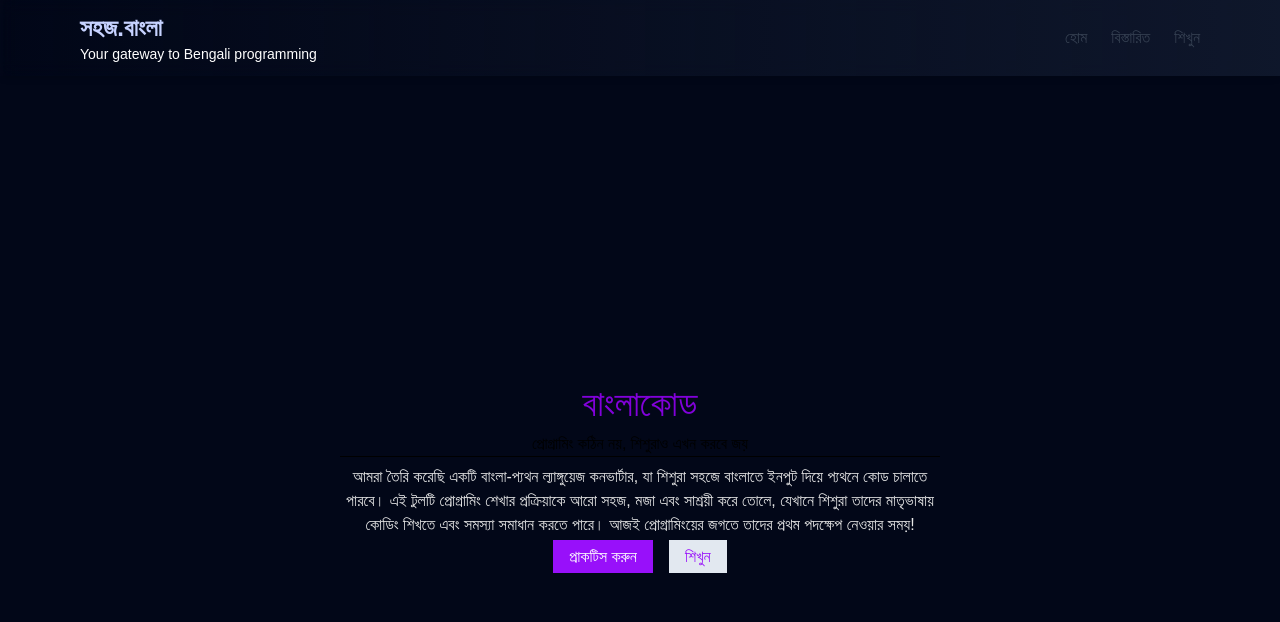
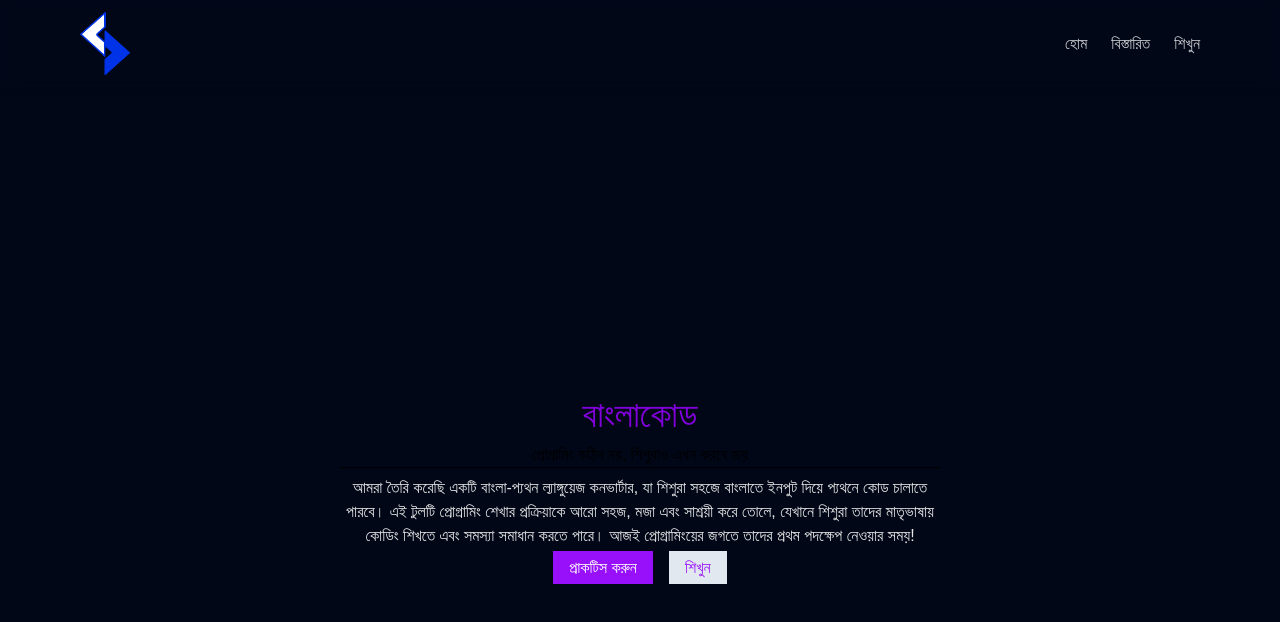
Before and after one commit to marmiju/banglaPy, a Next.js app: page / in a window 1280 px wide. Shown: the top 622 px of the page. Built offline with nearby package versions, Linux system fonts and the light colour scheme; a web font is replaced by a local one.

Commit message:
remove indow

```diff
--- a/app/banglapy/page.tsx
+++ b/app/banglapy/page.tsx
@@ -23,7 +23,7 @@ const Banglapy = () => {
 
       {/* Sidebar Drawer */}
       <div
-        className={`fixed top-15 left-0 bottom-0  overflow-y-scroll w-64 bg-white shadow-xl z-40 transform transition-transform duration-500 ease-in-out
+        className={`fixed top-20 left-0 bottom-0  overflow-y-scroll w-64 bg-white shadow-xl z-40 transform transition-transform duration-500 ease-in-out
         ${isOpen ? 'translate-x-0' : '-translate-x-full'}`}
       >
         <Sidebar />
--- a/app/components/BanglaCodeRunner.tsx
+++ b/app/components/BanglaCodeRunner.tsx
@@ -63,7 +63,7 @@ export default function BanglaCodeRunner({input}:prpos) {
           <pre className="text-white bg-slate-600 "> .বাংলা</pre>
           <Editor
           className="border border-slate-400"
-          height={window.location.pathname == '/banglapy' ? '400px': '300px'}
+          height={"350px"}
             width={"400"}
             defaultLanguage="python"
             language="python"
--- a/app/components/header/Header.tsx
+++ b/app/components/header/Header.tsx
@@ -1,25 +1,29 @@
 "use client";
+import Image from "next/image";
 import Link from "next/link";
 import React, { useState } from "react";
 
 import { BiCross, BiMenu } from "react-icons/bi";
+import logo from '@/public/logo.png'
 
 const Header = () => {
   const [open, setOpen] = useState(false);
 
   const toggleMenu = () => setOpen(!open);
+  // bg-gradient-to-l
 
   return (
-    <header className="w-full bg-gradient-to-l text-shadow-cyan-700-800 from-slate-900 backdrop-blur-sm text-white shadow-md sticky top-0 z-50">
+    <header className="w-full text-shadow-cyan-700-800 from-slate-900 backdrop-blur-sm text-white shadow-md sticky top-0 z-50">
       <div className="flex justify-between items-center max-w-6xl mx-auto px-4 py-3">
         {/* Logo Section */}
         <div>
-          <h1 className="text-2xl font-bold text-indigo-200">সহজ.বাংলা</h1>
-          <p className="text-sm text-white">Your gateway to Bengali programming</p>
+          <Image width={50} height={50} src={logo.src} alt="suddho"/>
+          {/* <h1 className="text-2xl font-bold text-indigo-200">সহজ.বাংলা</h1>
+          <p className="text-sm text-white">Your gateway to Bengali programming</p> */}
         </div>
 
         {/* Desktop Menu */}
-        <nav className="hidden md:flex gap-6 text-gray-700 font-medium">
+        <nav className="hidden md:flex gap-6 text-white/80 font-medium">
           <Link href="/" className="hover:text-indigo-600 transition">হোম</Link>
           <Link href="/about" className="hover:text-indigo-600 transition">বিস্তারিত</Link>
           <Link href="/learn" className="hover:text-indigo-600 transition">শিখুন</Link>
--- a/app/components/sideBar/Sidebar.tsx
+++ b/app/components/sideBar/Sidebar.tsx
@@ -24,7 +24,7 @@ const Sidebar = () => {
   };
 
   return (
-    <div className="p-2">
+    <div className="p-2 ">
       {
         history?.map((code, index) => (
           <div key={index} className="p-2 m-2 border border-slate-300 rounded-lg shadow-sm bg-slate-500 relative group transition hover:shadow-md">
```
Also changed, not shown: public/logo.png (added).
